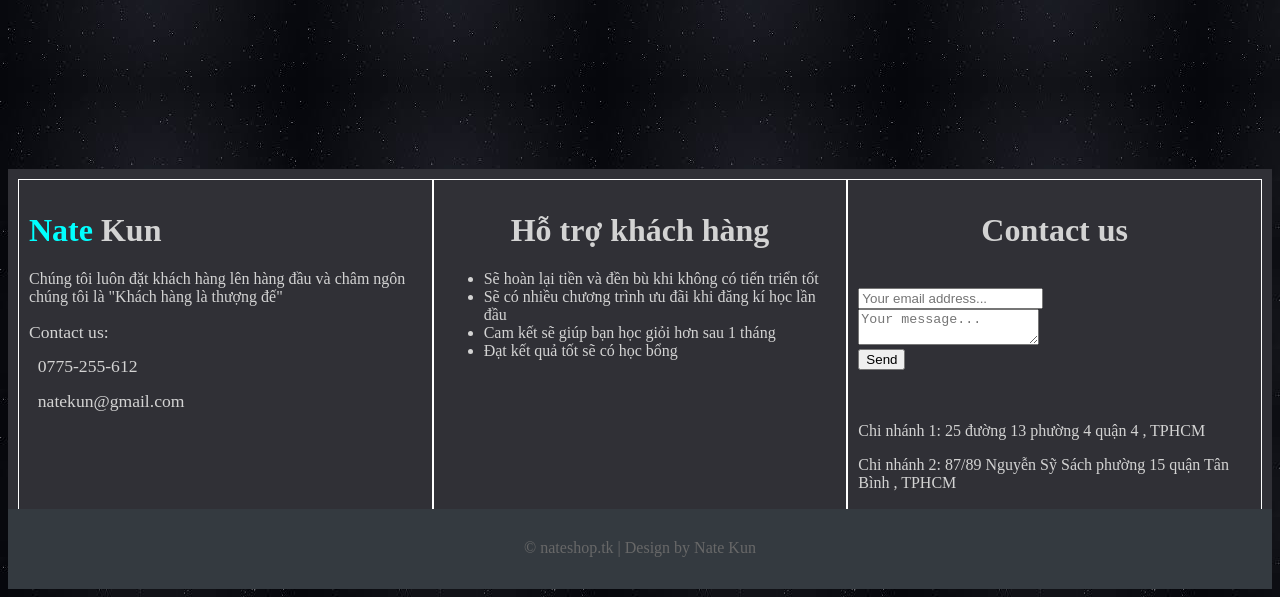
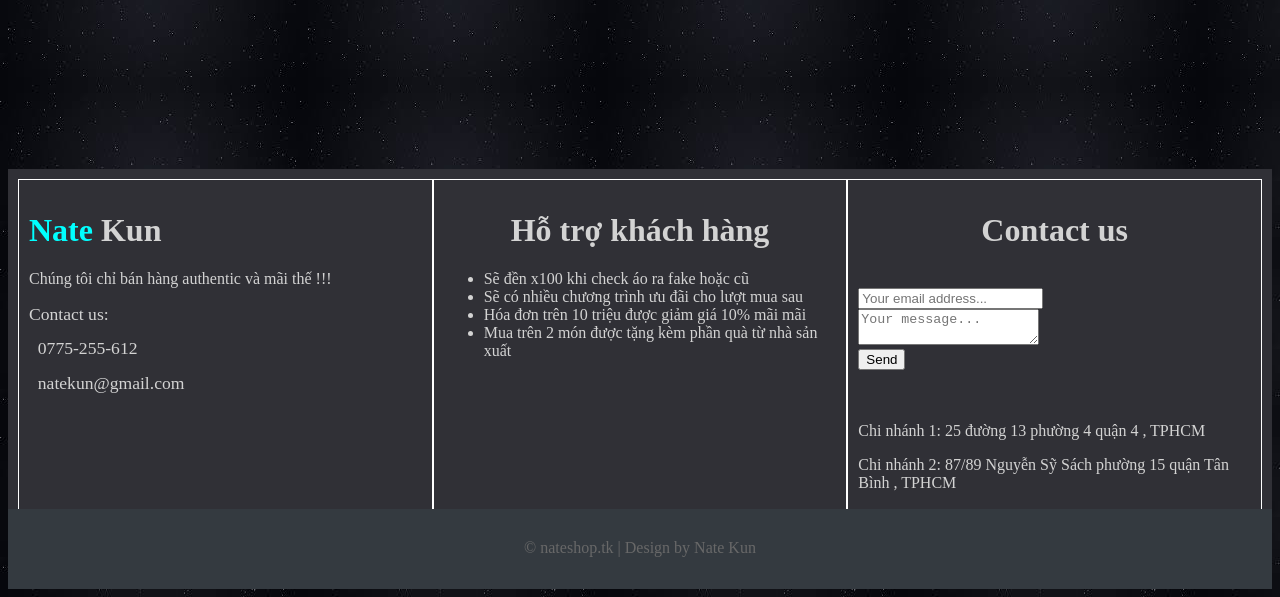
Before and after one commit to jack18903/Clothes-Shop, a plain HTML site: page index.html in a window 1280 px wide. Shown: the part 1427-2024 px from the top of the page. Drawn offline with Linux system fonts and the light colour scheme.

Commit message:
Update index.html

```diff
--- a/index.html
+++ b/index.html
@@ -98,7 +98,7 @@
         <div class="footer-content" >
              <div class="footer-section about">
                 <h1 class="logo-text"><span>Nate</span>&nbsp;Kun</h1>
-                <p>Chúng tôi luôn đặt khách hàng lên hàng đầu và châm ngôn chúng tôi là "Khách hàng là thượng đế"</p>
+                <p>Chúng tôi chỉ bán hàng authentic và mãi thế !!!</p>
                 <div class="contact">
                     <span>Contact us:</span>
                     <span><i class="fa fa-phone" style="font-size:24px"></i>&nbsp; 0775-255-612</span>
@@ -113,10 +113,10 @@
             <div class="footer-section links">
                 <h1 style="text-align: center;">Hỗ trợ khách hàng</h1>
                 <ul>
-                    <li>Sẽ hoàn lại tiền và đền bù khi không có tiến triển tốt</li>
-                    <li>Sẽ có nhiều chương trình ưu đãi khi đăng kí học lần đầu</li>
-                    <li>Cam kết sẽ giúp bạn học giỏi hơn sau 1 tháng</li>
-                    <li>Đạt kết quả tốt sẽ có học bổng</li>
+                    <li>Sẽ đền x100 khi check áo ra fake hoặc cũ</li>
+                    <li>Sẽ có nhiều chương trình ưu đãi cho lượt mua sau</li>
+                    <li>Hóa đơn trên 10 triệu được giảm giá 10% mãi mãi</li>
+                    <li>Mua trên 2 món được tặng kèm phần quà từ nhà sản xuất</li>
                 </ul>
             </div>
             <div class="footer-section contact">
```
